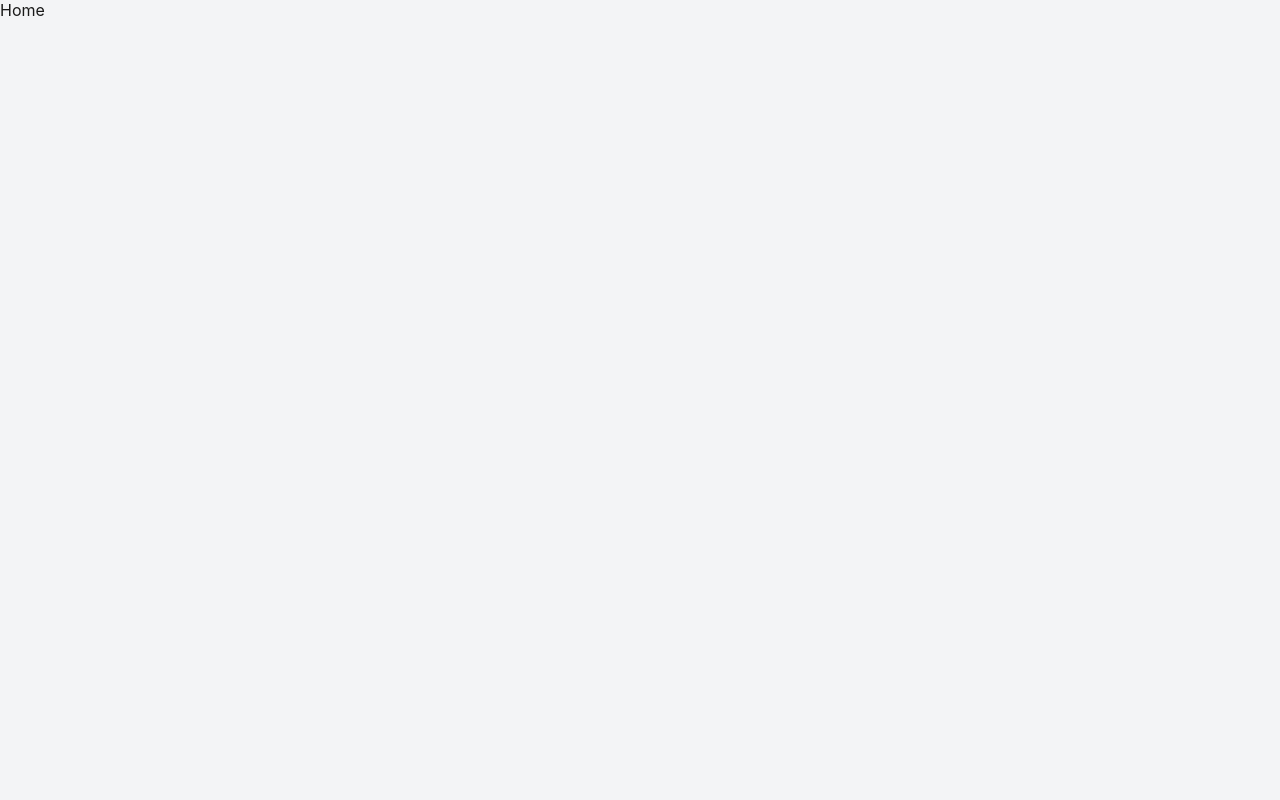
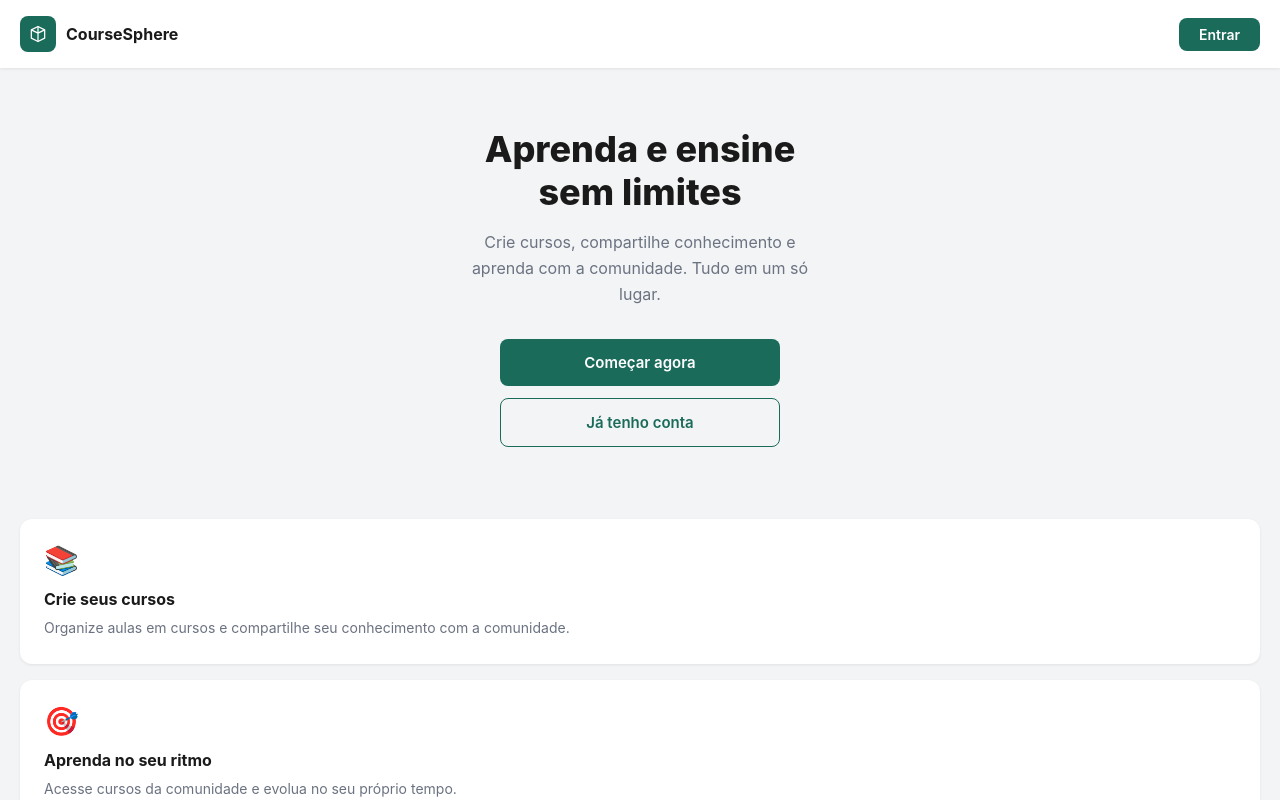
Before and after one commit to BezerraFilipe/CourseSphere, a React app in the folder frontend/: page / in a window 1280 px wide. Shown: the top 800 px of the page. Built offline with nearby package versions, Linux system fonts and the light colour scheme; the HTML template or start-up script is replaced by a standard one.

Commit message:
feat(frontend): add public home page

```diff
--- a/frontend/src/pages/Home.jsx
+++ b/frontend/src/pages/Home.jsx
@@ -1,3 +1,55 @@
+import { Link } from 'react-router-dom'
+import styles from './Home.module.css'
+
 export default function Home() {
-  return <div>Home</div>
+  return (
+    <div className={styles.wrapper}>
+      <header className={styles.header}>
+        <div className={styles.brand}>
+          <div className={styles.logo}>
+            <svg width="20" height="20" viewBox="0 0 24 24" fill="none">
+              <path d="M12 3L4 7v10l8 4 8-4V7L12 3z" stroke="white" strokeWidth="1.5" strokeLinejoin="round"/>
+              <path d="M12 3v18M4 7l8 4 8-4" stroke="white" strokeWidth="1.5" strokeLinejoin="round"/>
+            </svg>
+          </div>
+          <span className={styles.brandName}>CourseSphere</span>
+        </div>
+        <Link to="/login" className={styles.loginBtn}>Entrar</Link>
+      </header>
+
+      <main className={styles.hero}>
+        <h1 className={styles.heroTitle}>Aprenda e ensine<br />sem limites</h1>
+        <p className={styles.heroSubtitle}>
+          Crie cursos, compartilhe conhecimento e aprenda com a comunidade.
+          Tudo em um só lugar.
+        </p>
+        <div className={styles.heroActions}>
+          <Link to="/register" className={styles.ctaPrimary}>Começar agora</Link>
+          <Link to="/login" className={styles.ctaSecondary}>Já tenho conta</Link>
+        </div>
+      </main>
+
+      <section className={styles.features}>
+        <div className={styles.feature}>
+          <div className={styles.featureIcon}>📚</div>
+          <h3>Crie seus cursos</h3>
+          <p>Organize aulas em cursos e compartilhe seu conhecimento com a comunidade.</p>
+        </div>
+        <div className={styles.feature}>
+          <div className={styles.featureIcon}>🎯</div>
+          <h3>Aprenda no seu ritmo</h3>
+          <p>Acesse cursos da comunidade e evolua no seu próprio tempo.</p>
+        </div>
+        <div className={styles.feature}>
+          <div className={styles.featureIcon}>🤝</div>
+          <h3>Colabore</h3>
+          <p>Reuse aulas de outros cursos e construa em cima do que já existe.</p>
+        </div>
+      </section>
+
+      <footer className={styles.footer}>
+        © 2026 CourseSphere. Feito com ♥
+      </footer>
+    </div>
+  )
 }
--- /dev/null
+++ b/frontend/src/pages/Home.module.css
@@ -0,0 +1,142 @@
+.wrapper {
+  min-height: 100vh;
+  display: flex;
+  flex-direction: column;
+  background: var(--bg);
+}
+
+.header {
+  display: flex;
+  align-items: center;
+  justify-content: space-between;
+  padding: 16px 20px;
+  background: var(--bg-card);
+  box-shadow: var(--shadow-sm);
+  position: sticky;
+  top: 0;
+  z-index: 10;
+}
+
+.brand {
+  display: flex;
+  align-items: center;
+  gap: 10px;
+}
+
+.logo {
+  width: 36px;
+  height: 36px;
+  background: var(--primary);
+  border-radius: var(--radius-sm);
+  display: flex;
+  align-items: center;
+  justify-content: center;
+}
+
+.brandName {
+  font-size: 16px;
+  font-weight: 700;
+  color: var(--text-primary);
+}
+
+.loginBtn {
+  padding: 8px 20px;
+  background: var(--primary);
+  color: white;
+  border-radius: var(--radius-sm);
+  font-size: 14px;
+  font-weight: 600;
+}
+
+.hero {
+  flex: 1;
+  display: flex;
+  flex-direction: column;
+  align-items: center;
+  justify-content: center;
+  text-align: center;
+  padding: 60px 24px 40px;
+}
+
+.heroTitle {
+  font-size: 36px;
+  font-weight: 800;
+  line-height: 1.2;
+  color: var(--text-primary);
+  margin-bottom: 16px;
+}
+
+.heroSubtitle {
+  font-size: 16px;
+  color: var(--text-secondary);
+  max-width: 340px;
+  line-height: 1.6;
+  margin-bottom: 32px;
+}
+
+.heroActions {
+  display: flex;
+  flex-direction: column;
+  gap: 12px;
+  width: 100%;
+  max-width: 280px;
+}
+
+.ctaPrimary {
+  padding: 14px;
+  background: var(--primary);
+  color: white;
+  border-radius: var(--radius-sm);
+  font-size: 15px;
+  font-weight: 600;
+  text-align: center;
+}
+
+.ctaSecondary {
+  padding: 14px;
+  border: 1.5px solid var(--primary);
+  color: var(--primary);
+  border-radius: var(--radius-sm);
+  font-size: 15px;
+  font-weight: 600;
+  text-align: center;
+}
+
+.features {
+  display: flex;
+  flex-direction: column;
+  gap: 16px;
+  padding: 32px 20px;
+}
+
+.feature {
+  background: var(--bg-card);
+  border-radius: var(--radius-md);
+  padding: 24px;
+  box-shadow: var(--shadow-sm);
+}
+
+.featureIcon {
+  font-size: 28px;
+  margin-bottom: 12px;
+}
+
+.feature h3 {
+  font-size: 16px;
+  font-weight: 700;
+  margin-bottom: 8px;
+  color: var(--text-primary);
+}
+
+.feature p {
+  font-size: 14px;
+  color: var(--text-secondary);
+  line-height: 1.6;
+}
+
+.footer {
+  text-align: center;
+  padding: 24px;
+  font-size: 13px;
+  color: var(--text-muted);
+}
```
